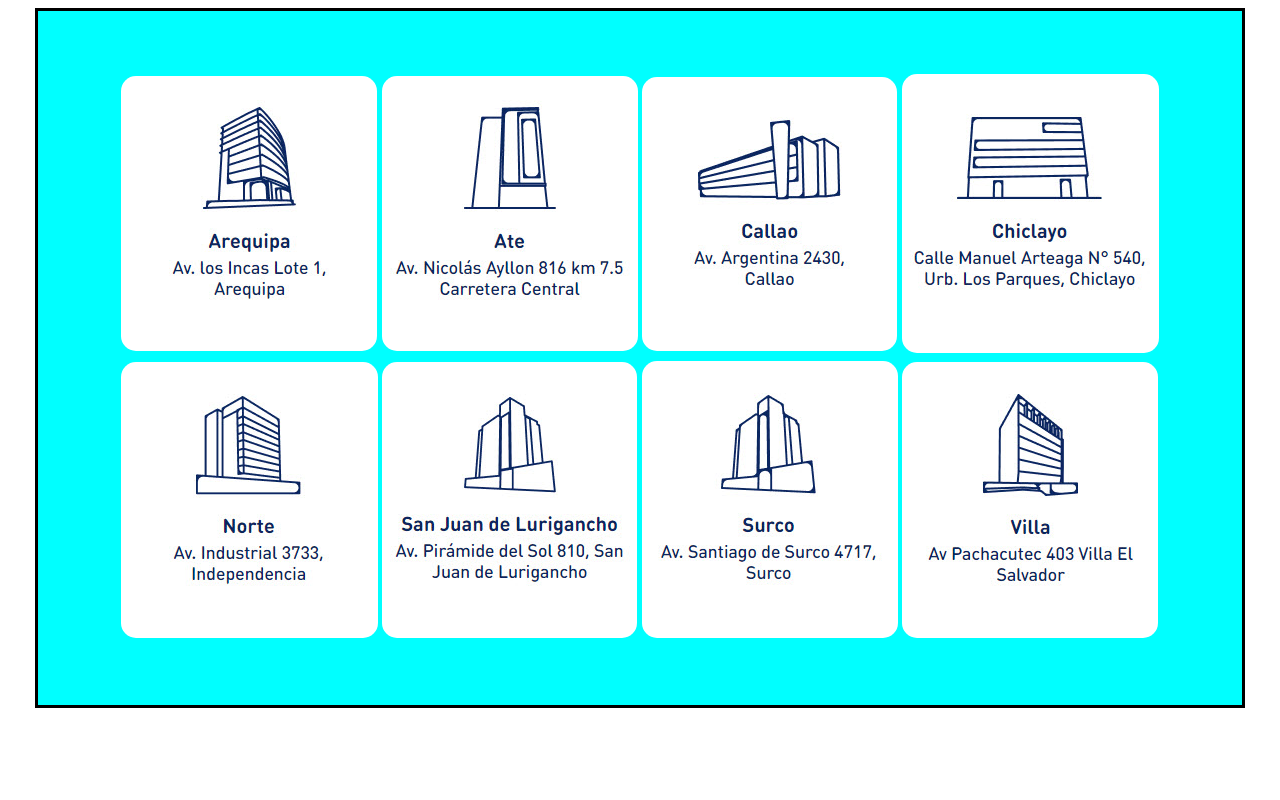
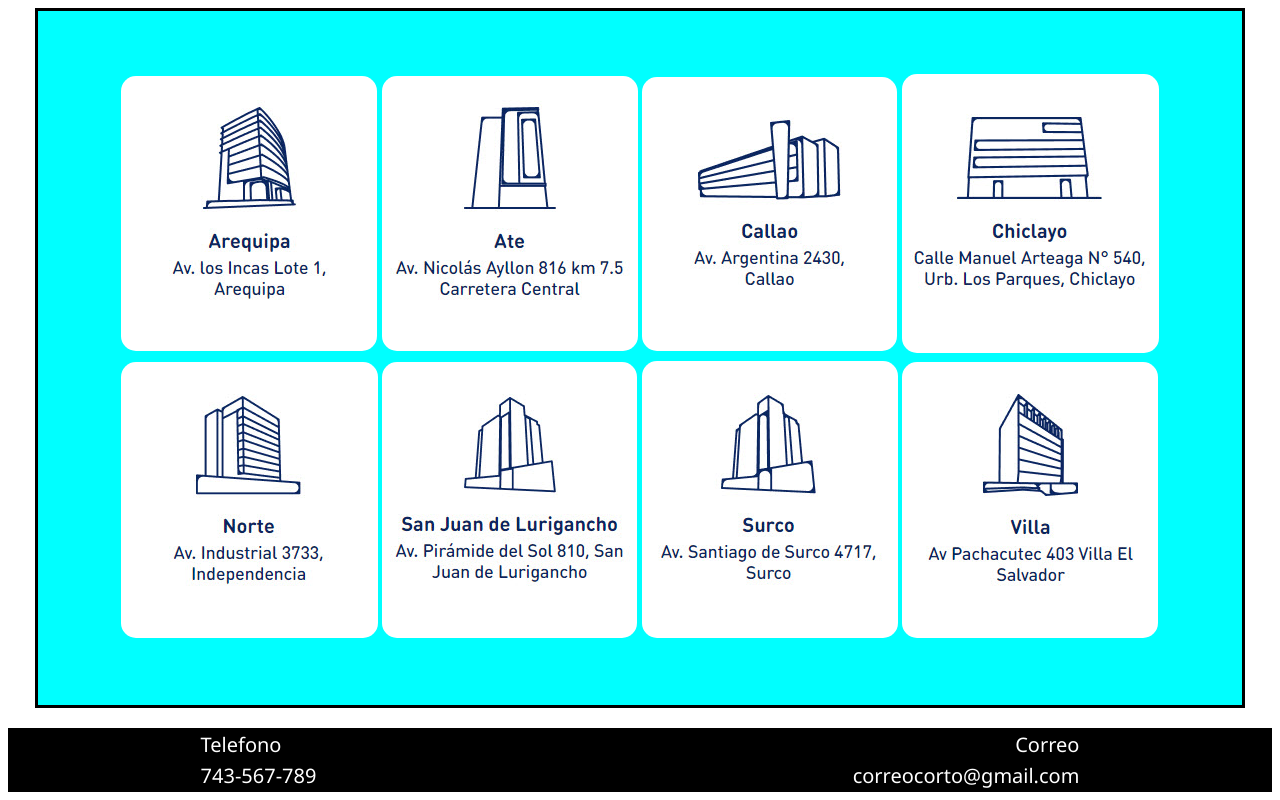
Before and after one commit to chrisvega21/clase03, a plain HTML site: page index.html in a window 1280 px wide. Shown: the part 515-1315 px from the top of the page. Before the commit the page ends 1231 px from the top, so only its background shows below. Drawn offline with Linux system fonts and the light colour scheme.

Commit message:
Cuarta version del proyecto

```diff
--- a/index.html
+++ b/index.html
@@ -72,4 +72,16 @@
         </tr>
     </table>
 </body>
+<footer style="background-color: black; color: white; font-family: 'Segoe UI', Tahoma, Geneva, Verdana, sans-serif; font-size: 20px; margin-top: 20px;">
+    <table>
+        <tr>
+            <td>Telefono</td>
+            <td style="text-align: right;">Correo</td>
+        </tr>
+        <tr>
+            <td>743-567-789</td>
+            <td style="text-align: right;">correocorto@gmail.com</td>
+        </tr>
+    </table>
+</footer>
 </html>
```
